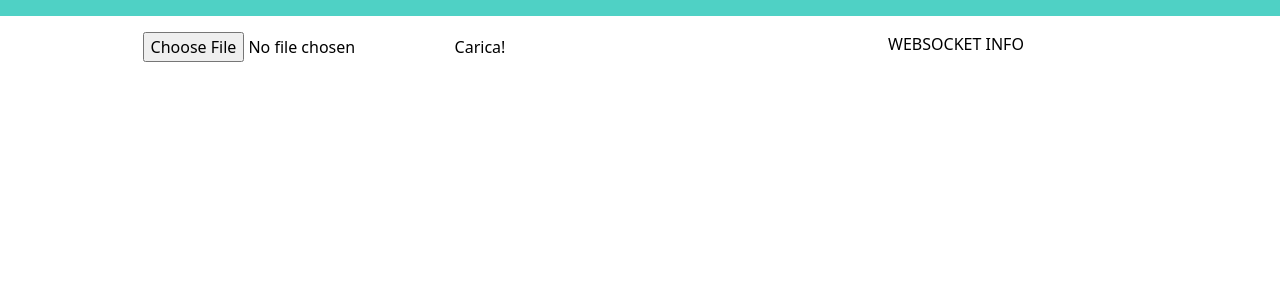
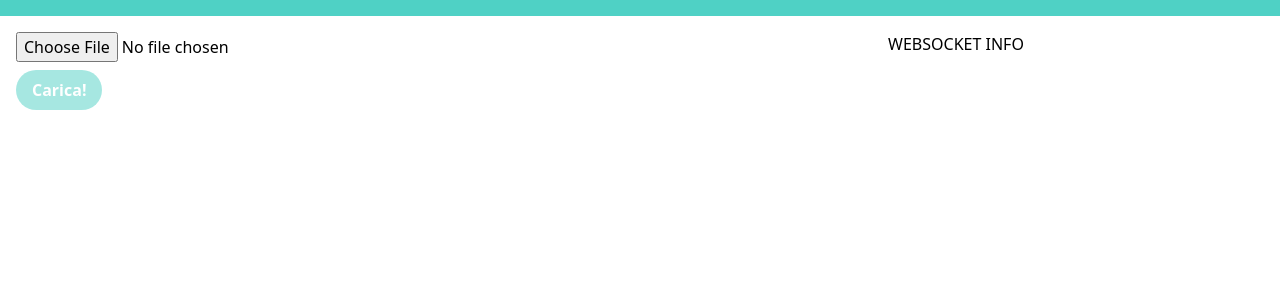
Before and after one commit to matiux/swoole-csv-handler, a React (Create React App) app in the folder frontend/: page / in a window 1280 px wide. Shown: the top 300 px of the page. Built offline with nearby package versions, Linux system fonts and the light colour scheme.

Commit message:
chore: update styles

```diff
--- a/frontend/src/styles/tailwind.css
+++ b/frontend/src/styles/tailwind.css
@@ -16,6 +16,26 @@
 	@apply .grid .grid-cols-2 .gap-4;
 }
 
+.csv-btn {
+	@apply .font-bold .bg-teal-400 .text-white .px-4 .py-2 .rounded-full .transition .duration-500 .ease-in-out;
+}
+
+.csv-btn:hover {
+	@apply .bg-teal-600;
+}
+
+.csv-btn.disabled {
+	@apply .opacity-50 .cursor-not-allowed;
+}
+
+.form {
+	@apply .flex .flex-row .flex-wrap;
+}
+
+.form .inputs {
+	@apply .w-full .mb-2;
+}
+
 .tc {
 	@apply .text-center;
 }
```
Also changed, not shown: frontend/src/index.css.
